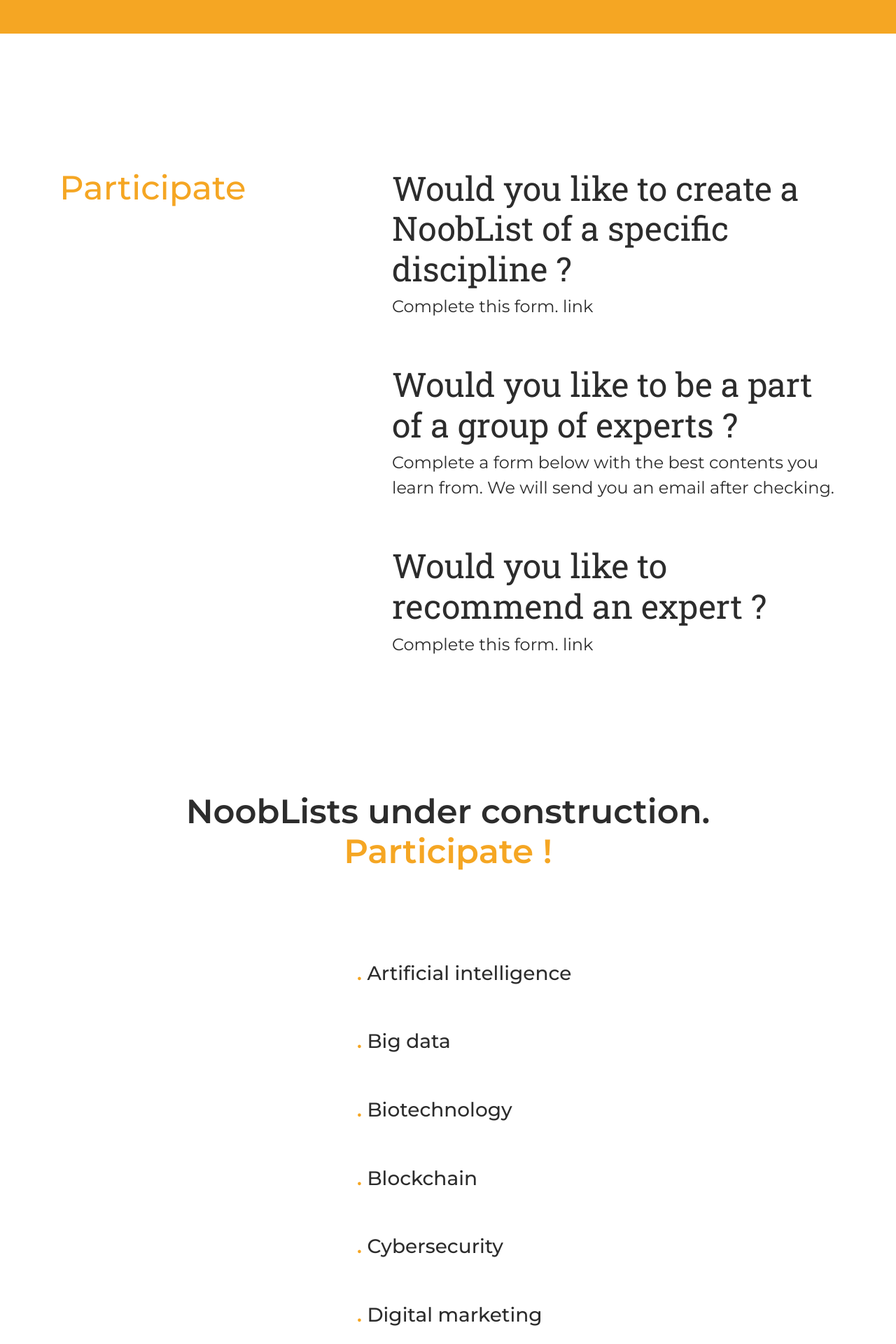
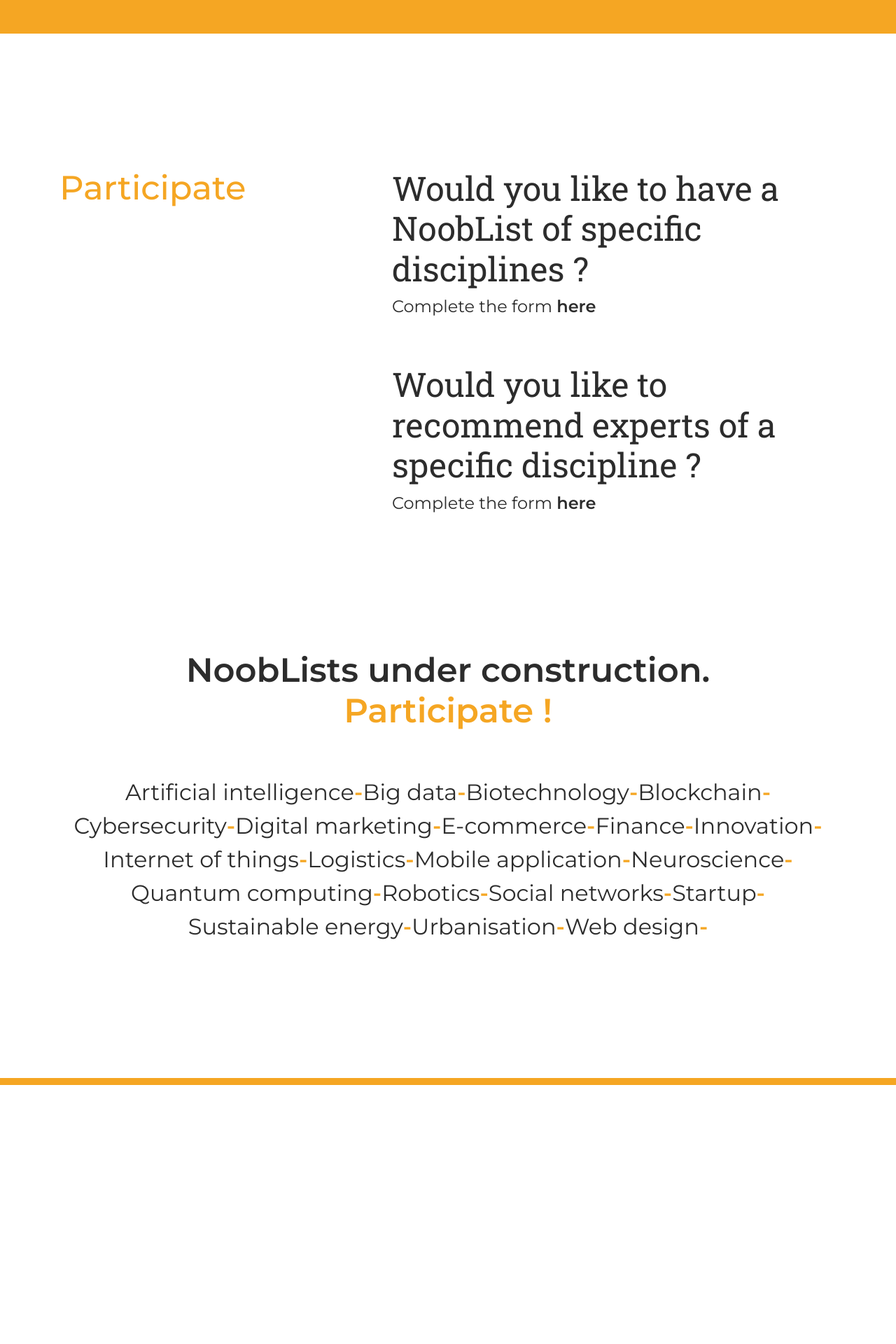
Before and after one commit to orllck/nooblist, a Jekyll site: the page built from index.html, in a window 1280 px wide. Shown: the part 3424-5344 px from the top of the page at 70% size. Built offline with Jekyll 4.4.1, drawn with Linux system fonts in a browser that asks for light colours; after the commit the page ends 4974 px from its top, so only the background shows below that.

Commit message:
correction and design - end day 15.11.2019

```diff
--- a/_sass/main.scss
+++ b/_sass/main.scss
@@ -58,9 +58,24 @@ $mainColor: #F5A623;
   font-weight: 400;
 }
 
+.para-quote:hover {
+  color: $mainColor;
+}
+
 .para {
   font-family: $font-title;
   font-size: 1.5rem;
+}
+
+.para > a {
+  text-decoration: none;
+  color: $black;
+  font-weight: 600;
+}
+
+.para > a:hover {
+  text-decoration: none;
+  color: $mainColor;
 }
 
 #mid {
@@ -116,17 +131,19 @@ $mainColor: #F5A623;
   margin-bottom: 16rem;
 }
 
-h3 > a {
+#domains > a {
   color: $black;
   text-decoration: none;
+  font-size: 2rem;
+
 }
 
-h3 > a:hover {
+#domains > a:hover {
   color: $mainColor;
   text-decoration: none;
 }
 
-h3 > a >span {
+#domains > a >span {
   color: $mainColor;
   text-decoration: none;
   font-weight: 600;
--- a/index.html
+++ b/index.html
@@ -50,31 +50,27 @@ title: NoobList.org - Everybody start as a noob.
     </div>
     <div class="col-7">
       <div class="spaceb">
-        <h2 class="para-title">Would you like to create a NoobList of a specific discipline ? </h2>
-        <p class="para">Complete this form. link</p>
+        <h2 class="para-title">Would you like to have a NoobList of specific disciplines ? </h2>
+        <p class="para">Complete the form <a href="https://forms.gle/TtN2X3kXQRuFcZyc8">here</a></p>
       </div>
       <div class="spacet spaceb">
-        <h2 class="para-title">Would you like to be a part of a group of experts ? </h2>
-        <p class="para">Complete a form below with the best contents you learn from. We will send you an email after checking.</p>
-      </div>
-      <div class="spacet spaceb">
-        <h2 class="para-title">Would you like to recommend an expert ? </h2>
-        <p class="para">Complete this form. link</p>
+        <h2 class="para-title">Would you like to recommend experts of a specific discipline ? </h2>
+        <p class="para">Complete the form <a href="https://forms.gle/H1jKfCAsZNWpaVWVA">here</a></p>
       </div>
     </div>
   </div>
 </div>
 
-<div class="container">
+<div class="container spaceB">
   <div class="row justify-content-center">
     <h2 id="mid-title" class="align-center spacet spaceb">NoobLists under construction.<br><span>Participate !</span></h2>
   </div>
-  <div class="col-8 offset-4">
-    <ul>
+  <div class="col-12">
+    <div class="row justify-content-center" id="domains">
       {% assign work_items = site.data.topic | sort: 'name' %}
       {% for item in work_items %}
-      <h3 class="spacet spaceb"><a href="{{ item.form_url }}"><span>.</span> {{ item.name | capitalize }}</a></h3>
+      <a href="https://forms.gle/p9cGNiEmR5s3QKQE7"> {{ item.name | capitalize }}<span>-</span> </a>
       {% endfor %}
-    </ul>
+    </div>
   </div>
 </div>
```
Also changed, not shown: _data/topic.yml (+0 -20 lines), 3 other files.
